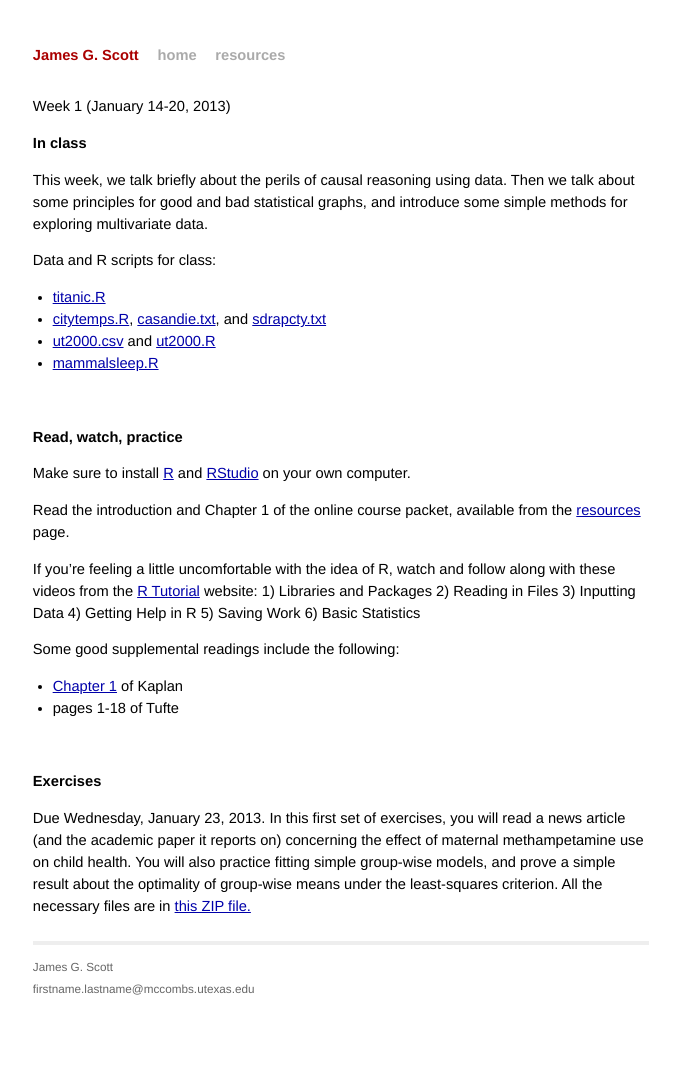
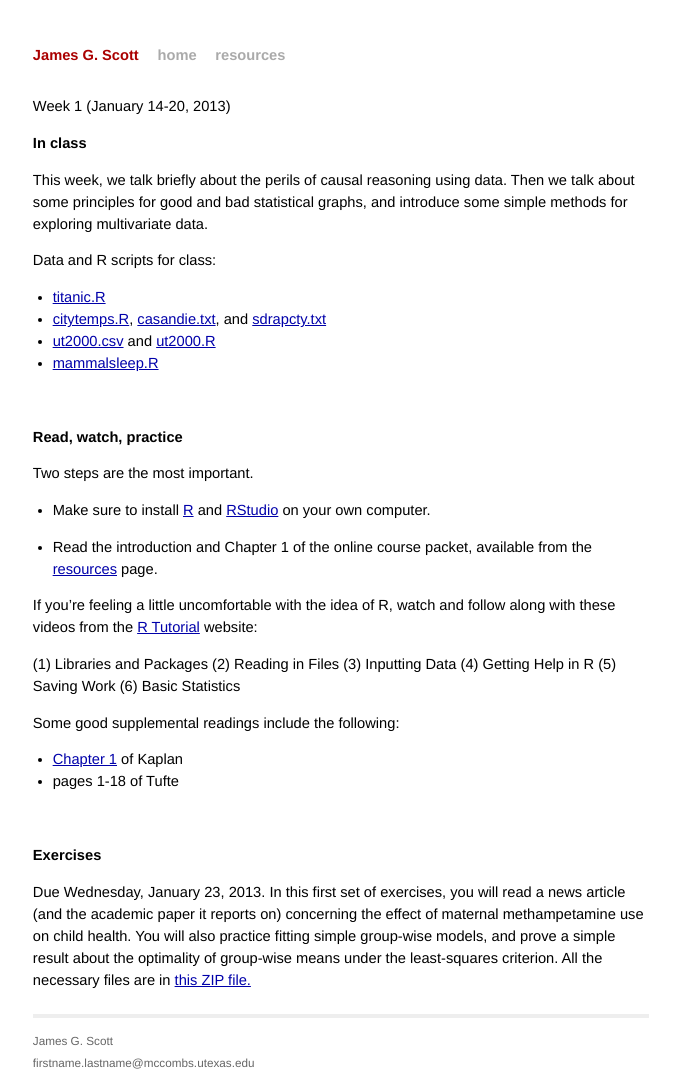
Before and after one commit to jgscott/SSC325, a Jekyll site: the page built from _posts/2013-01-14-week01.md, in a window 1280 px wide. Shown: the whole page, without its empty margins (299-979 px from the left). Built offline with Jekyll 4.4.1, drawn with Linux system fonts in a browser that asks for light colours; before the commit the page ends 1012 px from its top, so only the background shows below that.

Commit message:
updated post

```diff
--- a/_posts/2013-01-14-week01.md
+++ b/_posts/2013-01-14-week01.md
@@ -22,17 +22,20 @@ Data and R scripts for class:
 Read, watch, practice
 ---------------------
 
-Make sure to install [R](http://http://www.r-project.org) and [RStudio](http://www.rstudio.org) on your own computer.
+Two steps are the most important.
 
-Read the introduction and Chapter 1 of the online course packet, available from the [resources](http://jgscott.github.com/SSC325/resources.html) page.
+* Make sure to install [R](http://http://www.r-project.org) and [RStudio](http://www.rstudio.org) on your own computer.
+
+* Read the introduction and Chapter 1 of the online course packet, available from the [resources](http://jgscott.github.com/SSC325/resources.html) page.
 
 If you're feeling a little uncomfortable with the idea of R, watch and follow along with these videos from the [R Tutorial](http://dist.stat.tamu.edu/pub/rvideos/) website:
-1) Libraries and Packages
-2) Reading in Files
-3) Inputting Data
-4) Getting Help in R
-5) Saving Work
-6) Basic Statistics
+
+(1) Libraries and Packages
+(2) Reading in Files
+(3) Inputting Data
+(4) Getting Help in R
+(5) Saving Work
+(6) Basic Statistics
 
 Some good supplemental readings include the following:
 * [Chapter 1](http://www.mosaic-web.org/go/StatisticalModeling/Chapters/Chapter-01.pdf) of Kaplan
```
